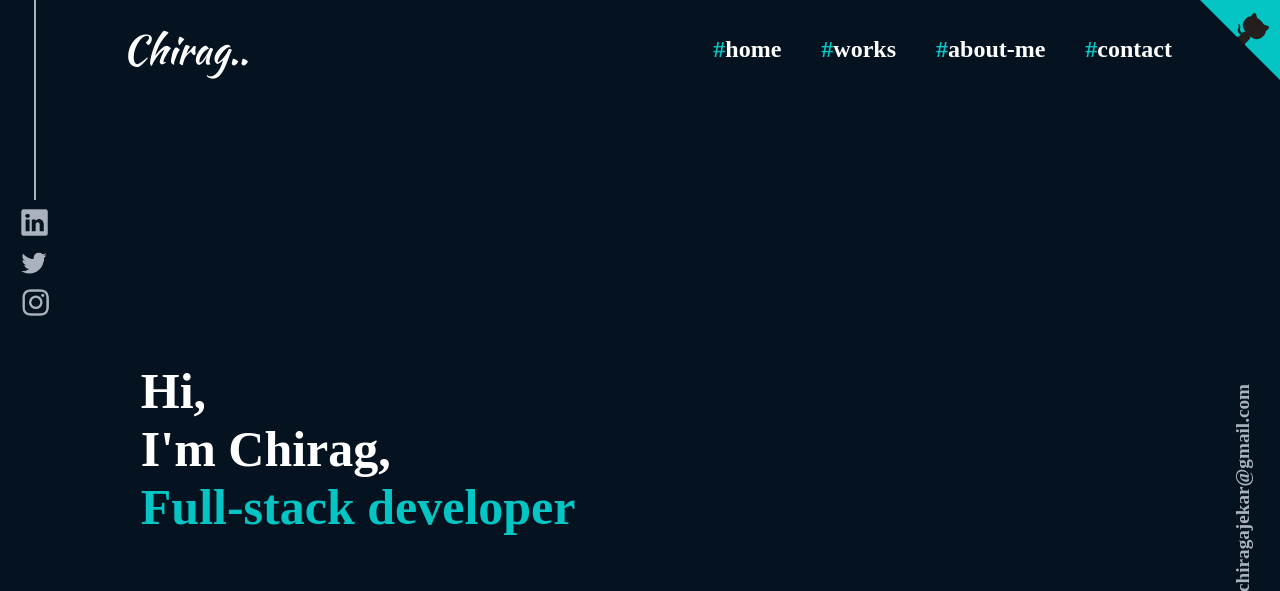
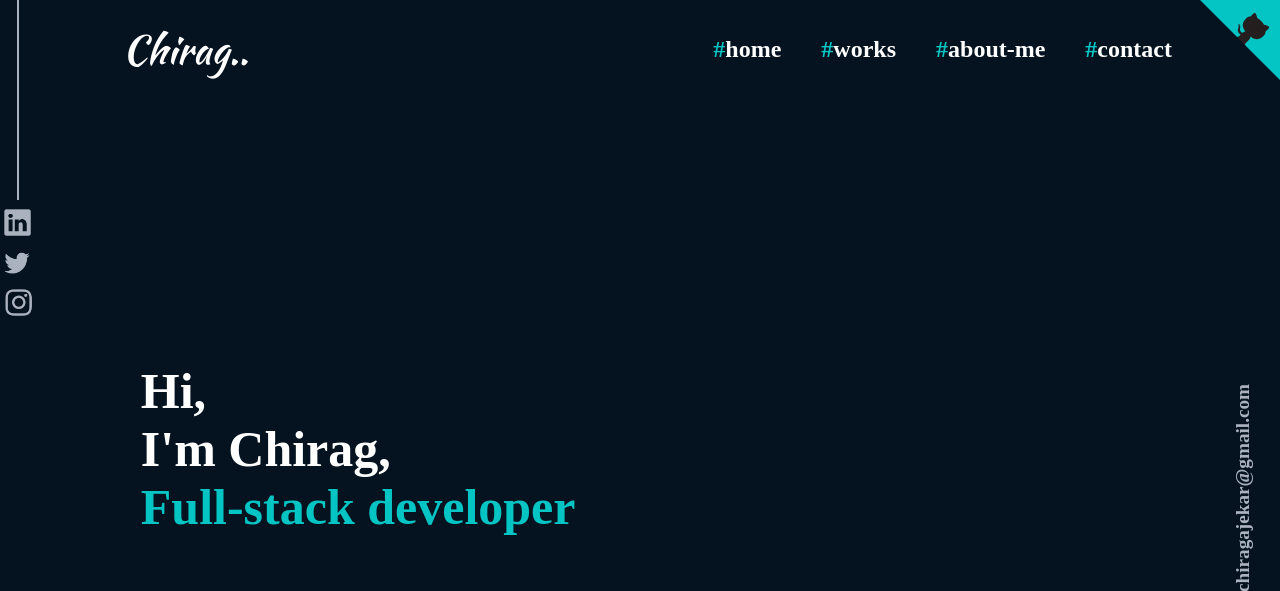
Before and after one commit to chiragak/Portfolio, a PHP site: page / in a window 1280 px wide. Shown: the top 591 px of the page. Run offline with PHP 8.4, Linux system fonts and the light colour scheme.

Commit message:
Update style.css

```diff
--- a/includes/style.css
+++ b/includes/style.css
@@ -42,9 +42,10 @@ body{
   display: flex;
   flex-direction: column;
   top: 0;
-  margin-left: 17px;
+  left: 0;
   min-height: 350px;
   z-index:2;
+
 }
 
 .left-line {
@@ -53,7 +54,8 @@ body{
   width: 2px;
   height: 200px;
   background-color: #ABB2BF;
-  margin-bottom: 5px;
+  margin-bottom: 5px;   overflow-x: hidden; /* Add this line to hide horizontal scrollbar */
+  overflow-y: hidden; /* Add this line to hide vertical scrollbar */
 }
 
 .left-sidebar a {
@@ -293,14 +295,14 @@ overflow: hidden;
   margin-bottom:12%;
   }
 
-
-
   #clubs{
     /* background-color:green; */
     height:auto;
     margin-top:0px;
     position:relative;
     z-index:-1;
+    overflow-x: hidden; /* Add this line to hide horizontal scrollbar */
+    overflow-y: hidden; /* Add this line to hide vertical scrollbar */
   }
   .club {
     /* background-color: brown; */
@@ -321,6 +323,7 @@ overflow: hidden;
     flex-direction: row;
     justify-content: center;
     animation: moveImages 10s linear infinite;
+
   }
 
   .club-images img {
@@ -340,7 +343,6 @@ overflow: hidden;
       transform: translateX(-100%);
     }
   }
-
 
 
     #contacts{
```
Lines whose indentation alone changed are shown as unchanged.
